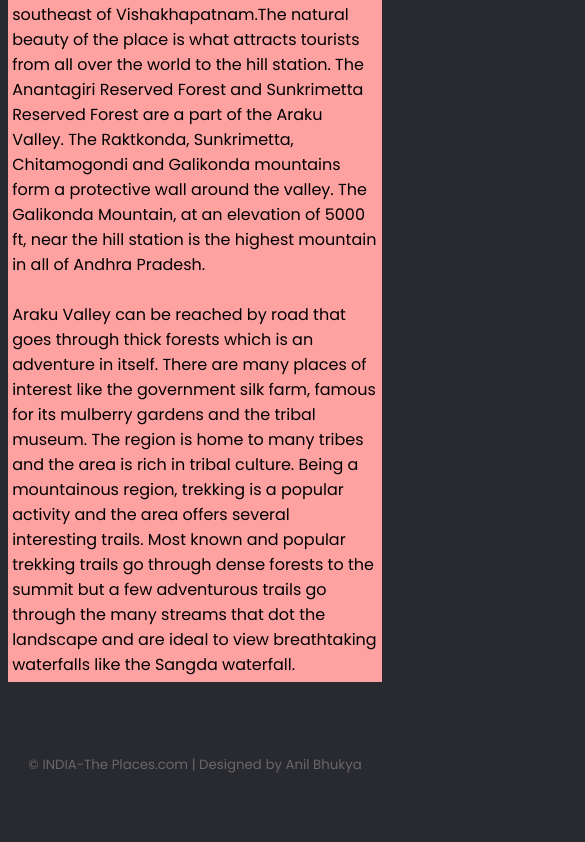
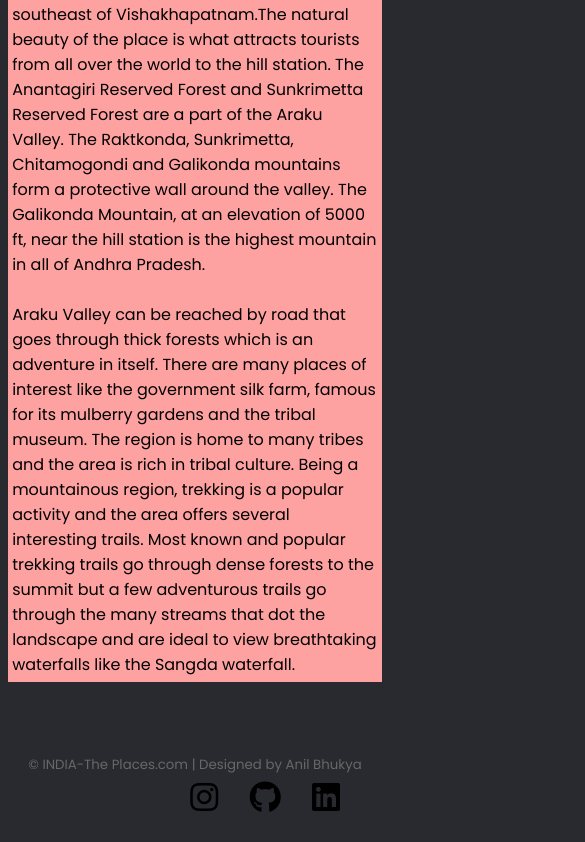
Before and after one commit to AnilBhukya05/Theplaces, a plain HTML site: page index.html in a window 390 px wide. Shown: the part 9666-10508 px from the top of the page, 585 px wide, since content can reach past the window. Drawn offline with Linux system fonts and the light colour scheme.

Commit message:
Update india.css

```diff
--- a/india.css
+++ b/india.css
@@ -219,3 +219,13 @@ small{
     size: 200px;
     width: 100px;
 }
+
+@media screen and (max-width: 600px)
+{
+    .wrapper{
+        display: inline-flex;
+        transform: translateX(145px);
+        justify-content: space-between;
+        align-items: center;
+    }
+}
```
